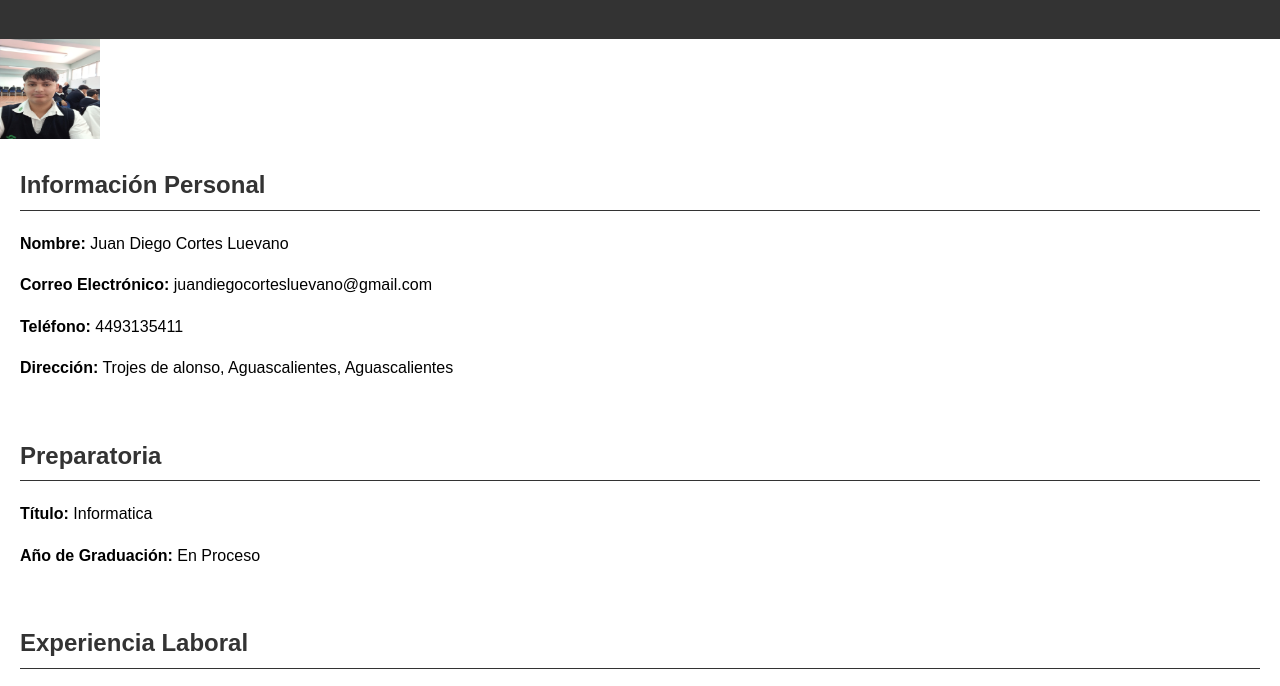
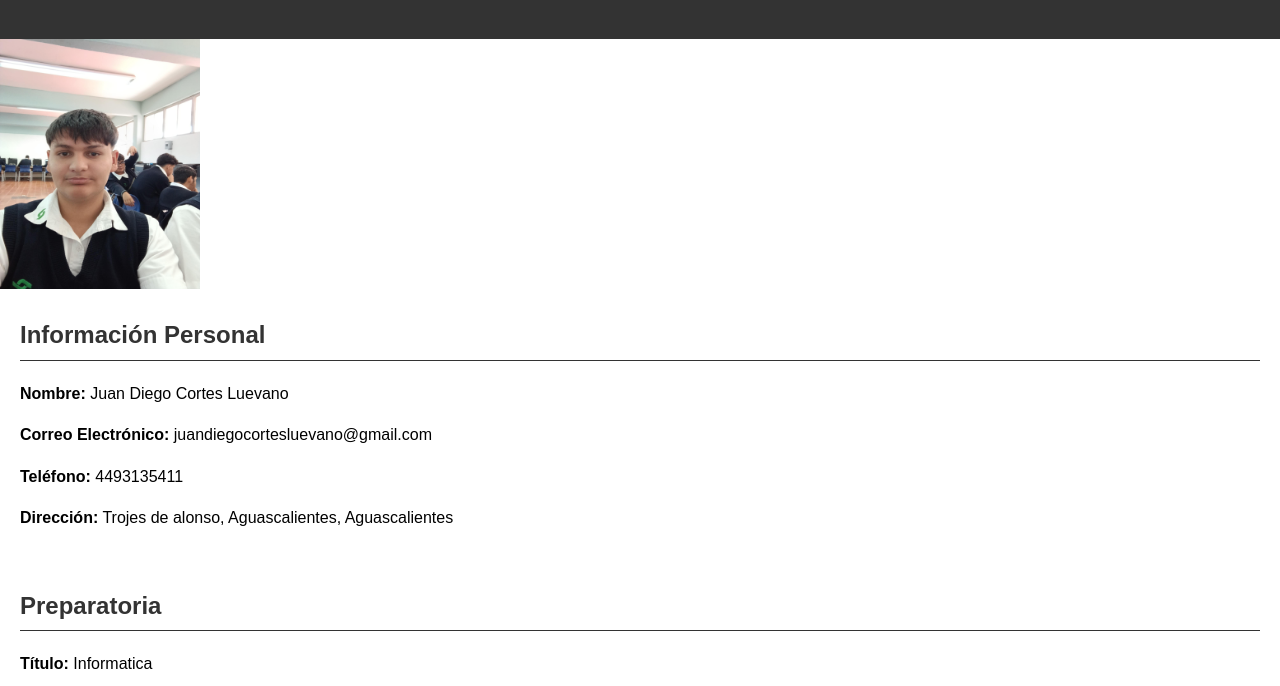
Before and after one commit to JuanDiegoCL/JuanDiego.github.io, a plain HTML site: page index.html in a window 1280 px wide. Shown: the part 74-760 px from the top of the page. Drawn offline with Linux system fonts and the light colour scheme.

Commit message:
Update index.html

```diff
--- a/index.html
+++ b/index.html
@@ -58,7 +58,7 @@
         <h1>Mi Currículum</h1>
     </header>
 
-<img src="img.jpg" width="100" height="100" /><//>
+<img src="img.jpg" width="200" height="250" /><//>
     <section id="informacion-personal">
         <h2>Información Personal</h2>
         <p><strong>Nombre: </strong> Juan Diego Cortes Luevano </p>
```
